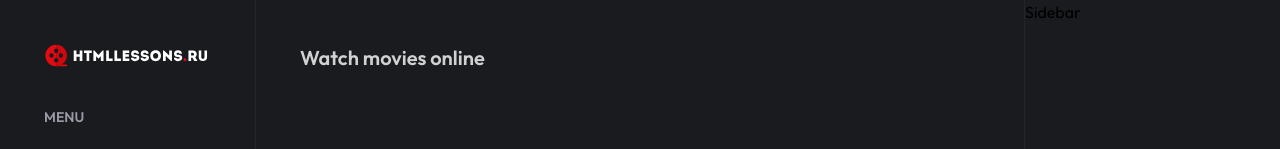
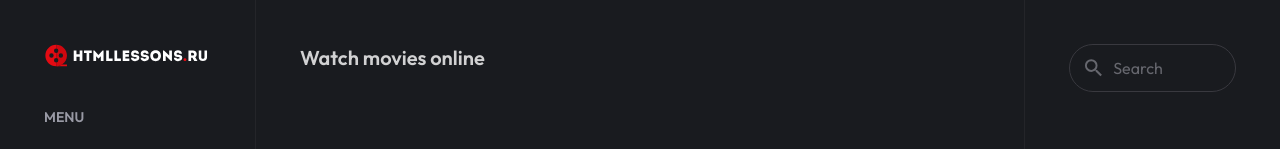
Before and after one commit to maxtulupov/online-cinema, a Next.js app: page / in a window 1280 px wide. Shown: the top 149 px of the page. Built offline with nearby package versions, Linux system fonts and the light colour scheme; no server answers.

Commit message:
Add search component and test work

```diff
--- a/app/components/layout/Sidebar/Search/Search.tsx
+++ b/app/components/layout/Sidebar/Search/Search.tsx
@@ -1,4 +1,6 @@
 import { FC } from 'react';
+
+import SearchField from '@/ui/search-field/SearchField';
 
 import styles from './Search.module.scss';
 import SearchList from './SearchList/SearchList';
@@ -7,9 +9,10 @@ import { useSearch } from './useSearch';
 interface IProps {}
 
 const Search: FC<IProps> = () => {
-	const { isSuccess, data, handleSearch } = useSearch();
+	const { isSuccess, data, handleSearch, searchTerm } = useSearch();
 	return (
 		<div className={styles.wrapper}>
+			<SearchField searchTerm={searchTerm} handleSearch={handleSearch} />
 			{isSuccess && <SearchList movies={data || []} />}
 		</div>
 	);
--- a/app/components/layout/Sidebar/Search/SearchList/SearchList.module.scss
+++ b/app/components/layout/Sidebar/Search/SearchList/SearchList.module.scss
@@ -1,6 +1,6 @@
 .list {
 	@apply absolute border border-gray-700 rounded-layout bg-gray-800 w-full animate-fade z-10;
-	top: calc(100% + 15xp);
+	top: calc(100% + 15px);
 
 	> a {
 		@apply flex items-center py-3 px-4 relative;
@@ -19,7 +19,7 @@
 		}
 
 		img {
-			@apply rounded-image;
+			@apply rounded-image object-cover;
 		}
 		> span {
 			@apply ml-3 text-white truncate;
--- a/app/components/layout/Sidebar/Search/SearchList/SearchList.tsx
+++ b/app/components/layout/Sidebar/Search/SearchList/SearchList.tsx
@@ -21,7 +21,6 @@ const SearchList: FC<{ movies: IMovie[] }> = ({ movies }) => {
 							width={50}
 							height={50}
 							alt={movie.title}
-							fill
 							draggable={false}
 						/>
 						<span>{movie.title}</span>
--- a/app/components/layout/Sidebar/Search/useSearch.tsx
+++ b/app/components/layout/Sidebar/Search/useSearch.tsx
@@ -22,5 +22,5 @@ export const useSearch = () => {
 		setSearchTerm(e.target.value);
 	};
 
-	return { isSuccess, handleSearch, data };
+	return { isSuccess, handleSearch, data, searchTerm };
 };
--- a/app/components/layout/Sidebar/Sidebar.module.scss
+++ b/app/components/layout/Sidebar/Sidebar.module.scss
@@ -0,0 +1,3 @@
+.sidebar {
+	@apply p-layout;
+}
--- a/app/components/layout/Sidebar/Sidebar.tsx
+++ b/app/components/layout/Sidebar/Sidebar.tsx
@@ -1,11 +1,16 @@
 import { FC } from 'react';
 
+import Search from './Search/Search';
 import styles from './Sidebar.module.scss';
 
 interface IProps {}
 
 const Sidebar: FC<IProps> = () => {
-	return <div>Sidebar</div>;
+	return (
+		<div className={styles.sidebar}>
+			<Search />
+		</div>
+	);
 };
 
 export default Sidebar;
--- /dev/null
+++ b/app/components/ui/search-field/SearchField.module.scss
@@ -0,0 +1,19 @@
+.search {
+	@apply rounded-3xl border border-gray-700 px-3 py-2 flex items-center transition-colors;
+
+	> svg {
+		@apply fill-gray-600 mr-2 text-3xl transition-colors;
+	}
+
+	> input {
+		@apply text-white placeholder:text-gray-600 block w-full bg-transparent outline-none;
+	}
+
+	&:focus-within {
+		@apply border-gray-600;
+
+		> svg {
+			@apply fill-gray-500;
+		}
+	}
+}
--- a/app/components/ui/search-field/SearchField.tsx
+++ b/app/components/ui/search-field/SearchField.tsx
@@ -1,9 +1,21 @@
-import { FC } from 'react';
+import { ChangeEvent, FC } from 'react';
 
-interface ISearchField {}
+import MaterialIcon from '../MaterialIcon';
 
-const SearchField: FC<ISearchField> = () => {
-	return <div>SearchField</div>;
+import styles from './SearchField.module.scss';
+
+interface ISearchField {
+	searchTerm: string;
+	handleSearch: (event: ChangeEvent<HTMLInputElement>) => void;
+}
+
+const SearchField: FC<ISearchField> = ({ searchTerm, handleSearch }) => {
+	return (
+		<div className={styles.search}>
+			<MaterialIcon name="MdSearch" />
+			<input placeholder="Search" value={searchTerm} onChange={handleSearch} />
+		</div>
+	);
 };
 
 export default SearchField;
```
